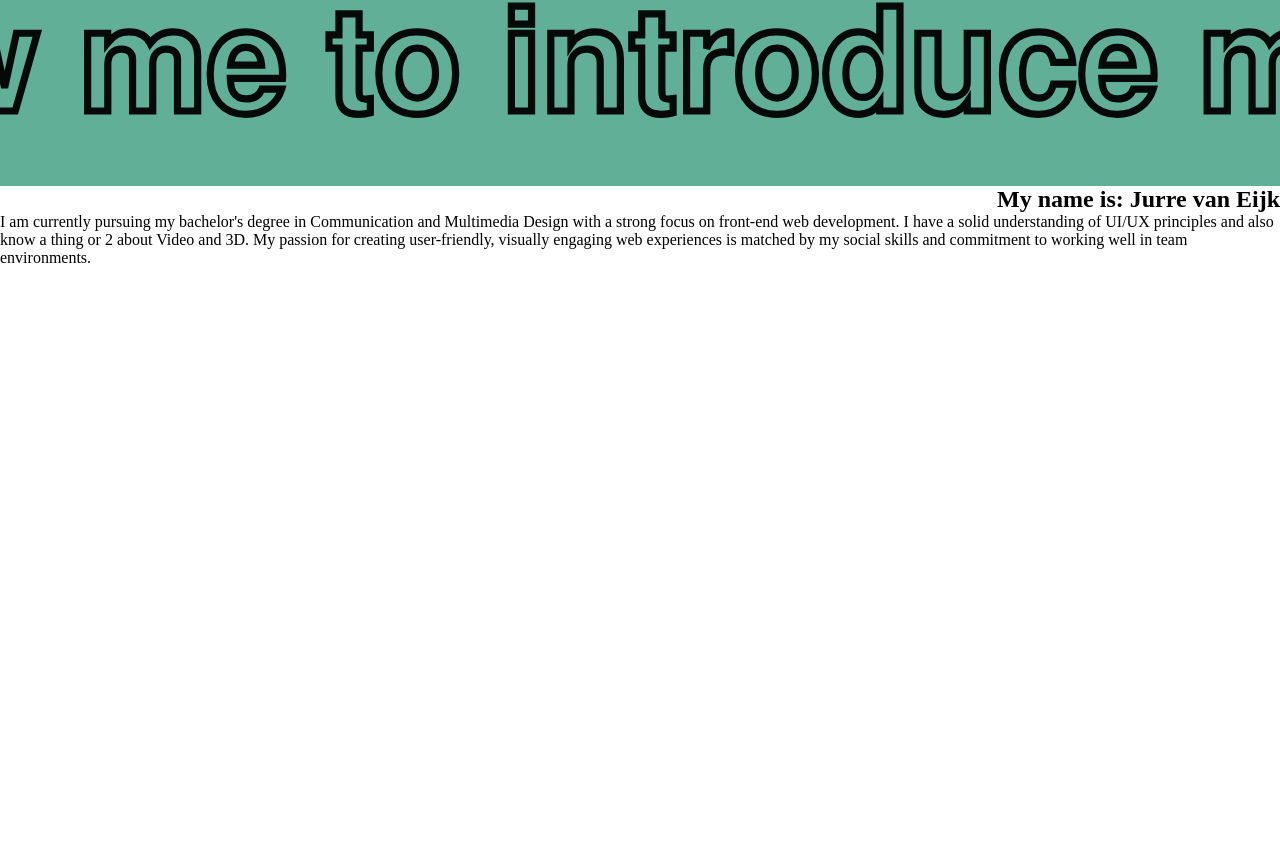
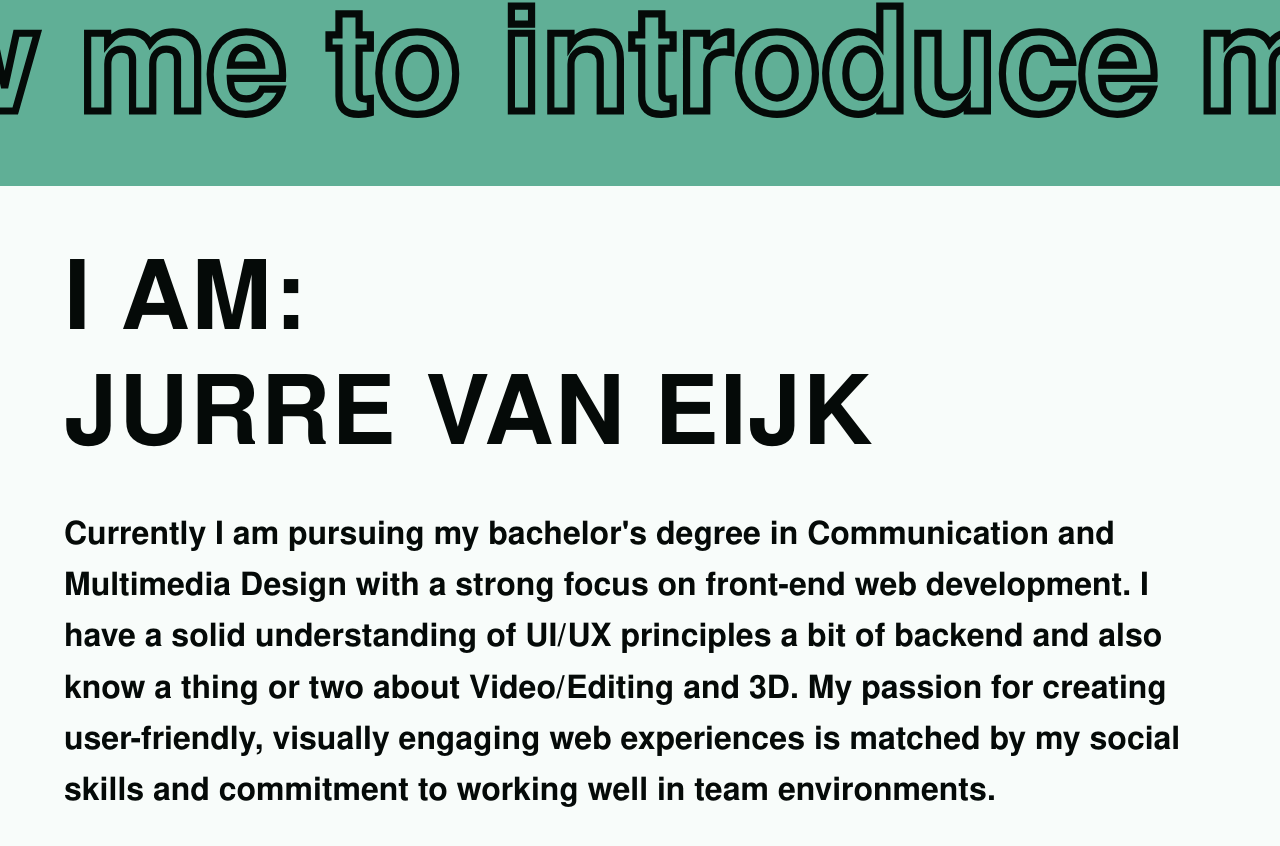
Before and after one commit to JurrevE/portfolio, a React (Vite) app: page / in a window 1280 px wide. Shown: the part 614-1460 px from the top of the page. Built offline with nearby package versions, Linux system fonts and the light colour scheme.

Commit message:
Currently everything is working, no weird horizontal scrollbar issues, might have to do with center the text.

```diff
--- a/src/MainContent.css
+++ b/src/MainContent.css
@@ -1,6 +1,60 @@
+/* MainContent.css */
+
+html,
+body {
+	margin: 0;
+	padding: 0;
+	overflow-x: hidden; /* Prevent horizontal scrolling */
+}
+
+main {
+	padding: 4rem 2rem;
+	background-color: var(--background);
+	color: var(--text);
+	box-sizing: border-box; /* Ensure padding is included in element’s total width */
+	max-width: 100vw; /* Ensure main does not exceed viewport width */
+	overflow-x: hidden; /* Prevent horizontal scrolling */
+}
+
+section {
+	margin-bottom: 6rem;
+	box-sizing: border-box; /* Ensure section width includes padding */
+}
+
 #about {
-	height: 100vh;
-	display: flex;
-	flex-direction: column;
-	align-items: flex-end;
+	padding: 0 2rem; /* Ensure padding inside section */
 }
+
+#about h2 {
+	font-family: "Nimbus", sans-serif;
+	font-size: 6rem;
+	font-weight: bold;
+	letter-spacing: 0.1rem;
+	text-transform: uppercase;
+	color: var(--text);
+	text-align: left;
+	margin-bottom: 2rem;
+	word-wrap: break-word; /* Break long words */
+}
+
+#about p {
+	font-family: "Nimbus", sans-serif;
+	font-size: 2rem;
+	line-height: 1.6;
+	max-width: 100%; /* Ensure p container does not exceed the viewport */
+	margin: 0 auto;
+	text-align: left;
+	color: var(--text);
+	word-wrap: break-word; /* Break long words */
+}
+
+/* Responsive font size adjustment */
+@media (max-width: 320px) {
+	#about h2 {
+		font-size: 4rem; /* Smaller font size for very small screens */
+	}
+
+	#about p {
+		font-size: 1.5rem; /* Adjust the font size for small screens */
+	}
+}
--- a/src/assets/Header.jsx
+++ b/src/assets/Header.jsx
@@ -52,7 +52,7 @@ const Header = () => {
 			<div className="animationDiv2">
 				<Marquee
 					className="marquee"
-					speed={60}
+					speed={120}
 					gradient={false}
 					direction="right"
 					loop={0}
--- a/src/assets/MainContent.jsx
+++ b/src/assets/MainContent.jsx
@@ -1,21 +1,25 @@
-import React, { useState, useEffect } from "react";
+import React from "react";
 import "../App.css";
 import "../MainContent.css";
+
 function MainContent() {
 	return (
 		<main>
 			<section id="about">
-				<h2>My name is: Jurre van Eijk</h2>
+				<h2 className="Name">
+					I am: <br></br> Jurre van Eijk
+				</h2>
 				<p>
-					I am currently pursuing my bachelor's degree in Communication and
+					Currently I am pursuing my bachelor's degree in Communication and
 					Multimedia Design with a strong focus on front-end web development. I
-					have a solid understanding of UI/UX principles and also know a thing
-					or 2 about Video and 3D. My passion for creating user-friendly,
-					visually engaging web experiences is matched by my social skills and
-					commitment to working well in team environments.
+					have a solid understanding of UI/UX principles a bit of backend and
+					also know a thing or two about Video/Editing and 3D. My passion for
+					creating user-friendly, visually engaging web experiences is matched
+					by my social skills and commitment to working well in team
+					environments.
 				</p>
 			</section>
-			<section id="projects"></section>
+			<section id="projects">{/* Projects section content here */}</section>
 		</main>
 	);
 }
```
